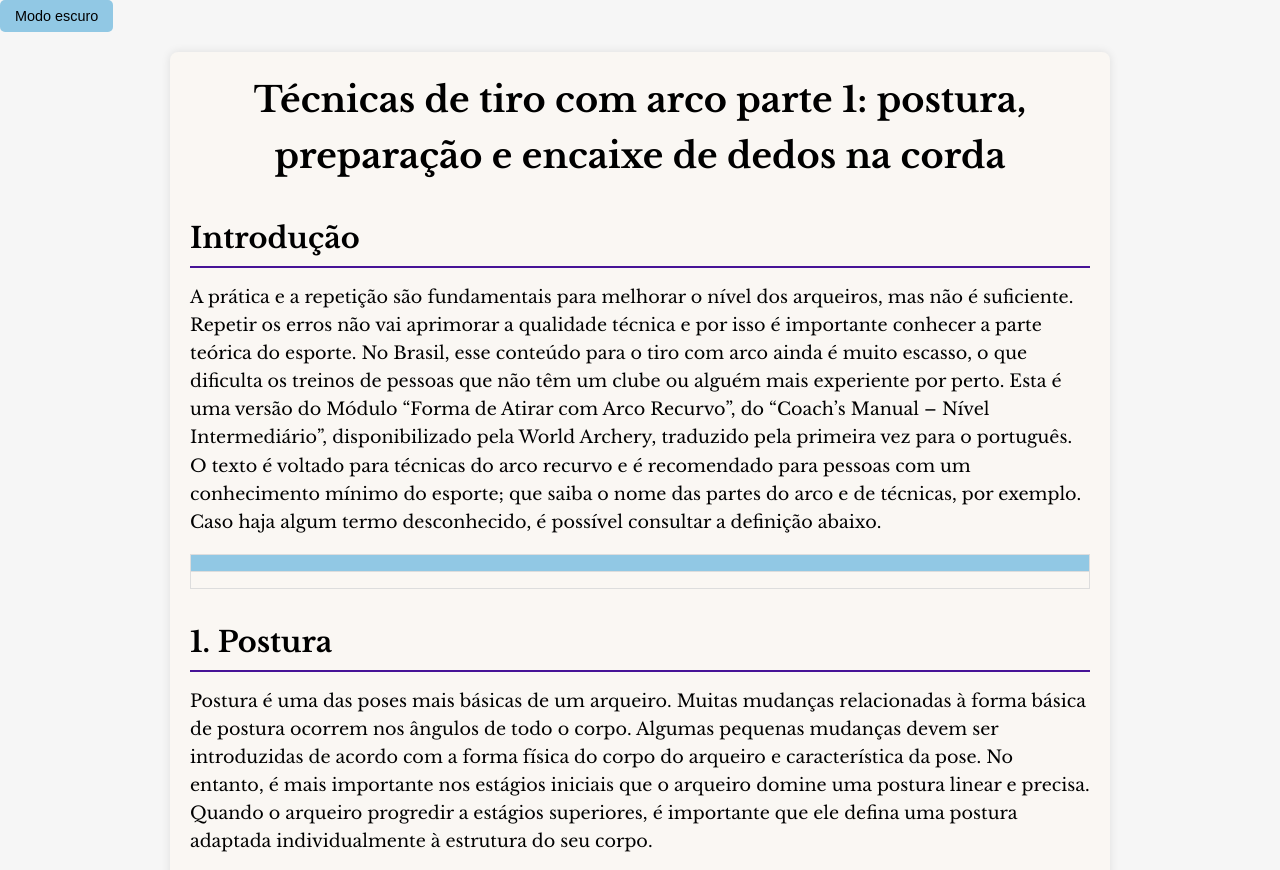
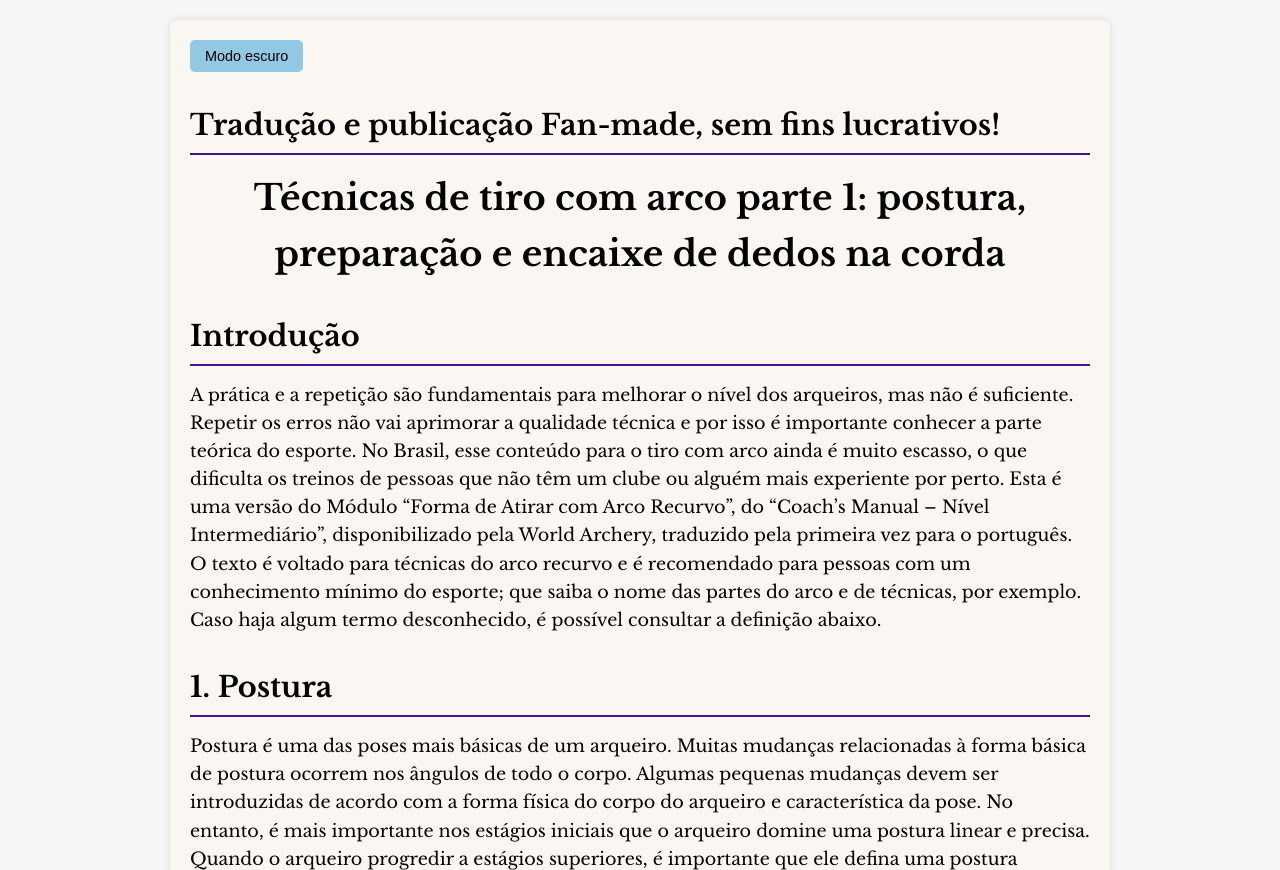
Before and after one commit to rel1ct4/the_last, a plain HTML site: page index.html in a window 1280 px wide. Shown: the top 870 px of the page. Drawn offline with nearby package versions, Linux system fonts and the light colour scheme.

Commit message:
Add files via upload

```diff
--- a/index.html
+++ b/index.html
@@ -7,17 +7,21 @@
     <title>Arquearia básica</title>
 </head>
 <body>
-    <head>
-      <title>
-        Tradução e publicação Fan-made, sem fins lucrativos!
-      </title>
 
-      <div class="mode">
+
+
+    <main>
+        <nav>
+        <div class="mode">
         <button>Modo escuro</button>
       </div>
-    </head>
 
-    <main>
+      <h1>
+        Tradução e publicação Fan-made, sem fins lucrativos!
+      </h1>
+
+
+        </nav>
      <title>Técnicas de tiro com arco parte 1: postura, preparação e encaixe de dedos na corda</title>
 
         <h1>Introdução</h1>
@@ -25,16 +29,6 @@
             A prática e a repetição são fundamentais para melhorar o nível dos arqueiros, mas não é suficiente.  Repetir os erros não vai aprimorar a qualidade técnica e por isso é importante conhecer a parte teórica do esporte. No Brasil, esse conteúdo para o tiro com arco ainda é muito escasso, o que dificulta os treinos de pessoas que não têm um clube ou alguém mais experiente por perto.
             Esta é uma versão do Módulo “Forma de Atirar com Arco Recurvo”, do “Coach’s Manual – Nível Intermediário”, disponibilizado pela World Archery, traduzido pela primeira vez para o português. O texto é voltado para técnicas do arco recurvo e é recomendado para pessoas com um conhecimento mínimo do esporte; que saiba o nome das partes do arco e de técnicas, por exemplo. Caso haja algum termo desconhecido, é possível consultar a definição abaixo.
         </h2>
-
-        <table>
-            <tr>
-                <th></th>
-            </tr>
-
-            <tr>
-                <td></td>
-            </tr>
-        </table>
 
         <h1>1. Postura</h1>
         <h2>
@@ -60,7 +54,7 @@
             <div class="organizacao">
 
             <h2><strong>
-                linha central do corpo quando definir a postura
+                Linha central do corpo quando definir a postura
             </strong></h2>
 
             <h2>
@@ -105,7 +99,7 @@
             A postura aberta, se feita corretamente, pode dar vantagem ao arqueiro com uma maior sensação de estabilidade em condições de ventos.
         </h2>
 
-        <h1>2. preparação</h1>
+        <h1>2. Preparação</h1>
 
         <h2>
             Preparação é uma ação preliminar, antes de puxar a corda, que afeta muitos movimentos e condições. Realizar uma postura de preparação adequada vai ajudar o corpo a produzir a postura correta na puxada completa.
```
